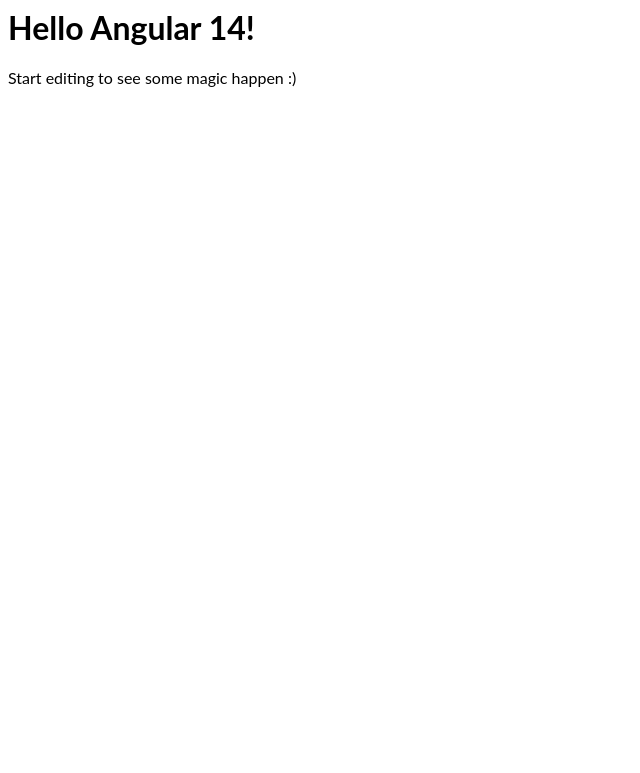
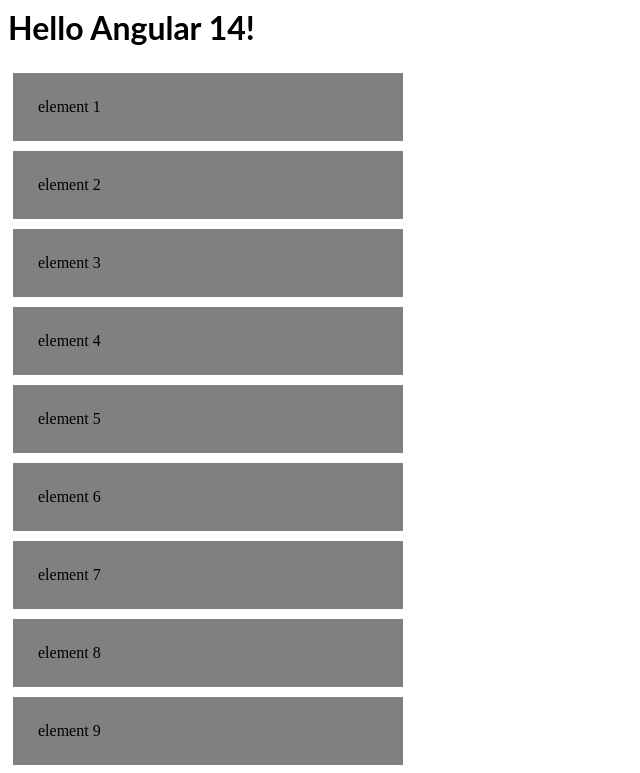
Before and after one commit to adhed/angular-ivy-training, an Angular app: page / in a window 1280 px wide. Shown: the top 773 px of the page, without its empty margins (0-640 px from the left). Built offline with nearby package versions, Linux system fonts and the light colour scheme.

Commit message:
add list component

```diff
--- a/src/app/app.component.html
+++ b/src/app/app.component.html
@@ -1,4 +1,2 @@
 <hello name="{{ name }}"></hello>
-<p>
-  Start editing to see some magic happen :)
-</p>
+<my-list [elementsLimit]="100"></my-list>
--- a/src/app/app.module.ts
+++ b/src/app/app.module.ts
@@ -4,10 +4,11 @@
 
 import { AppComponent } from './app.component';
 import { HelloComponent } from './hello.component';
+import { ListComponent } from '../list/list.component';
 
 @NgModule({
   imports:      [ BrowserModule, FormsModule ],
-  declarations: [ AppComponent, HelloComponent ],
+  declarations: [ AppComponent, HelloComponent, ListComponent ],
   bootstrap:    [ AppComponent ]
 })
 export class AppModule { }
--- /dev/null
+++ b/src/list/index.ts
@@ -0,0 +1 @@
+export * from './list.component';
--- /dev/null
+++ b/src/list/list.component.html
@@ -0,0 +1,3 @@
+<div *ngFor="let element of elements" class="list__element">
+  element {{ element }}
+</div>
--- /dev/null
+++ b/src/list/list.component.scss
@@ -0,0 +1,13 @@
+:host {
+  display: flex;
+  flex-direction: column;
+  width: 400px;
+}
+
+.list__element {
+  align-content: center;
+  background: gray;
+  margin: 5px;
+  display: flex;
+  padding: 25px;
+}
--- /dev/null
+++ b/src/list/list.component.ts
@@ -0,0 +1,19 @@
+import { ChangeDetectionStrategy, Component, Input, OnInit } from '@angular/core';
+
+@Component({
+  selector: 'my-list',
+  templateUrl: './list.component.html',
+  styleUrls: ['./list.component.scss'],
+  changeDetection: ChangeDetectionStrategy.OnPush,
+})
+export class ListComponent {
+  @Input() set elementsLimit(limit: number) {
+    this.assignElements(limit);
+  }
+
+  public elements: number[] = [];
+
+  private assignElements(limit: number = 100): void {
+    this.elements = Array(limit).fill(0).map((x, index) => index + 1);
+  }
+}
```
